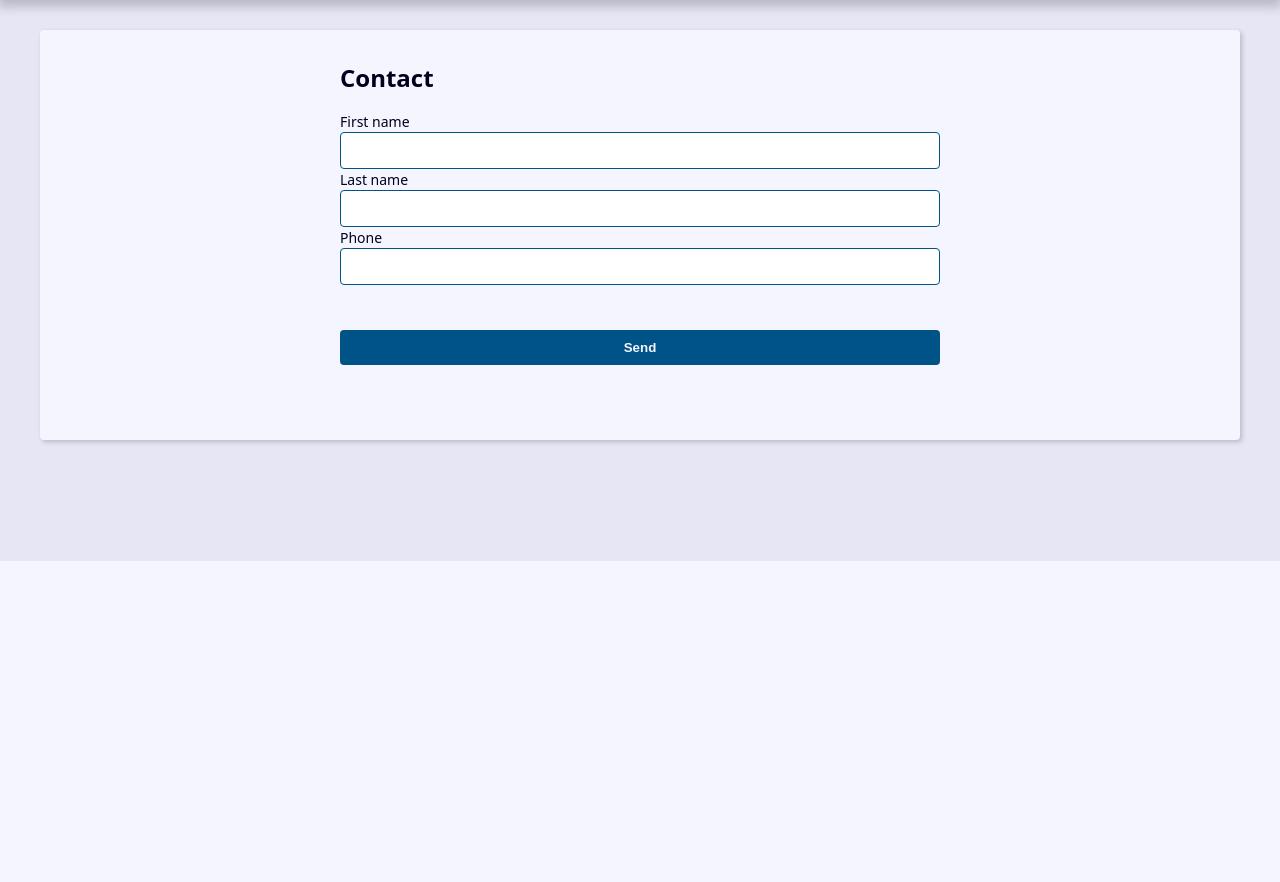
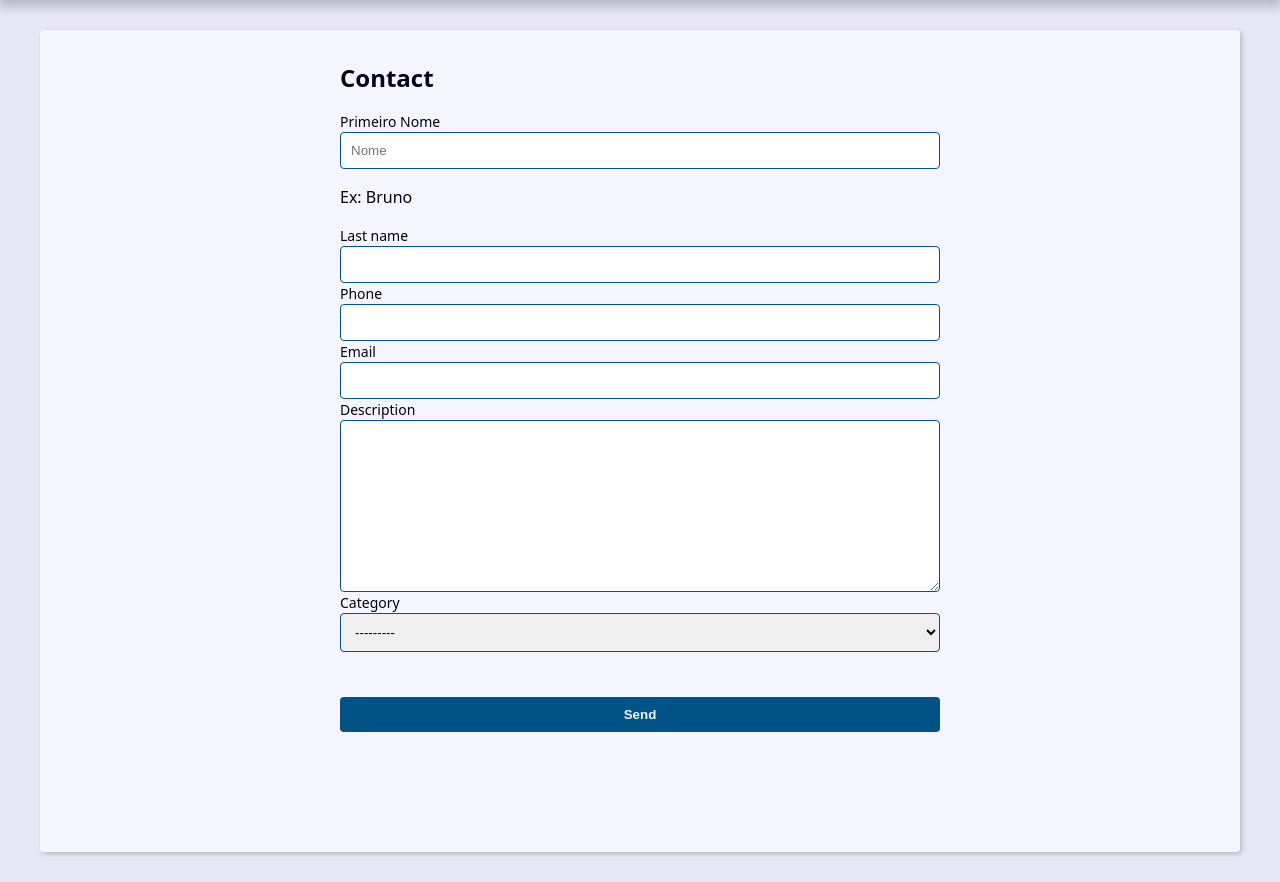
Before and after one commit to BrunoPinheirofe/agenda_projeto_django, a Django app: page /contact/create/ in a window 1280 px wide. Shown: the part 239-1121 px from the top of the page. Before the commit the page ends 800 px from the top, so only its background shows below. Run offline with Django 5.2, Linux system fonts and the light colour scheme; tables that the repository leaves empty hold one stand-in row (values such as "Sample post").

Commit message:
salvando contatos do formulario na base de dados

```diff
--- a/contact/forms.py
+++ b/contact/forms.py
@@ -1,4 +1,3 @@
-
 from django import forms
 from django.core.exceptions import ValidationError
 
@@ -6,28 +5,60 @@ from contact.models import Contact
 
 
 class ContactForm(forms.ModelForm):
+
+    first_name = forms.CharField(
+        widget=forms.TextInput(attrs={"class": "classe-a", "placeholder": "Nome"}),
+        label="Primeiro Nome",
+        help_text="Ex: Bruno",
+    )
+
+    def __init__(self, *args, **kwargs):
+        super().__init__(*args, **kwargs)
+
+        # self.fields["first_name"].widget.attrs.update(
+        #
+        # )
+
     class Meta:
         model = Contact
         fields = (
             "first_name",
             "last_name",
             "phone",
+            'email',
+            'description',
+            'category'
         )
+        # widgets = {
+        #     'first_name': forms.TextInput(
 
-        def clean(self):
-            cleaned_data = self.cleaned_data
+        #         attrs={
+        #             'class':'classe-a',
+        #             'placeholder': 'Nome',
+
+        #         }
+        #     )
+        # }
+
+    def clean(self):
+
+        first_name = cleaned_data.get("first_name")
+        last_name = cleaned_data.get("last_name")
+
+        msg = ValidationError("O primeiro nome não pode ser igual ao segundo nome")
+        cleaned_data = self.cleaned_data
+
+        if first_name == last_name:
+            self.add_error('first_name',msg)
+            self.add_error('last_name',msg)
+
+        return super().clean()
+
+    def clean_first_name(self):
+        data: str = self.cleaned_data.get("first_name")
+        if not data.isalpha():
             self.add_error(
-            'first_name',
-            ValidationError(
-                'Mensagem de erro',
-                code='invalid'
+                "first_name", ValidationError("Veio do add error", code="invalid")
             )
-            )
-            self.add_error(
-            'first_name',
-            ValidationError(
-                'Mensagem de erro 2',
-                code='invalid'
-                )
-            )
-            return super().clean()
+
+        return data
--- a/contact/templates/contact/create.html
+++ b/contact/templates/contact/create.html
@@ -15,6 +15,12 @@
       <div class="form-group">
         <label for="{{field.id_for_label}}">{{field.label}}</label>
         {{field}}
+        {% if field.help_text %}
+        <p class = "help_text">
+          {{field.help_text}}
+        </p>
+
+        {% endif %}
         {{field.errors}}
         {% endfor %}
       </div>
--- a/contact/views/contact_forms.py
+++ b/contact/views/contact_forms.py
@@ -1,11 +1,21 @@
-from django.shortcuts import render
+from django.shortcuts import render, redirect
 
 from contact.forms import ContactForm
 
 
 def create(request):
     if request.method == "POST":
-        context = {"form": ContactForm(request.POST)}
+
+        form =ContactForm(request.POST)
+
+        context = {
+            "form":form
+                }
+        if form.is_valid():
+            form.save()
+            return redirect("contact:create")
+
+
         return render(request, "contact/create.html", context)
 
     context = {"form": ContactForm()}
```
